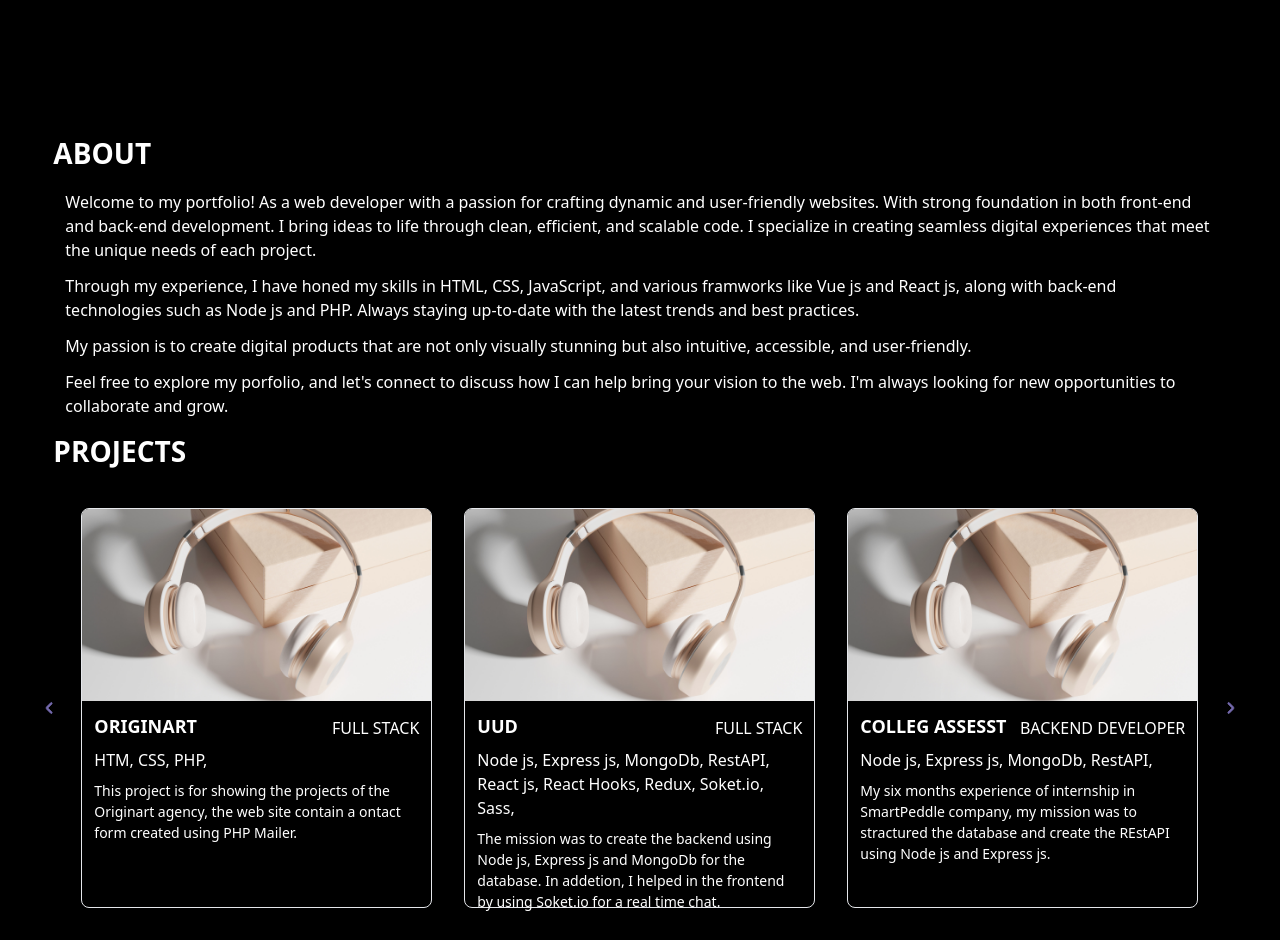
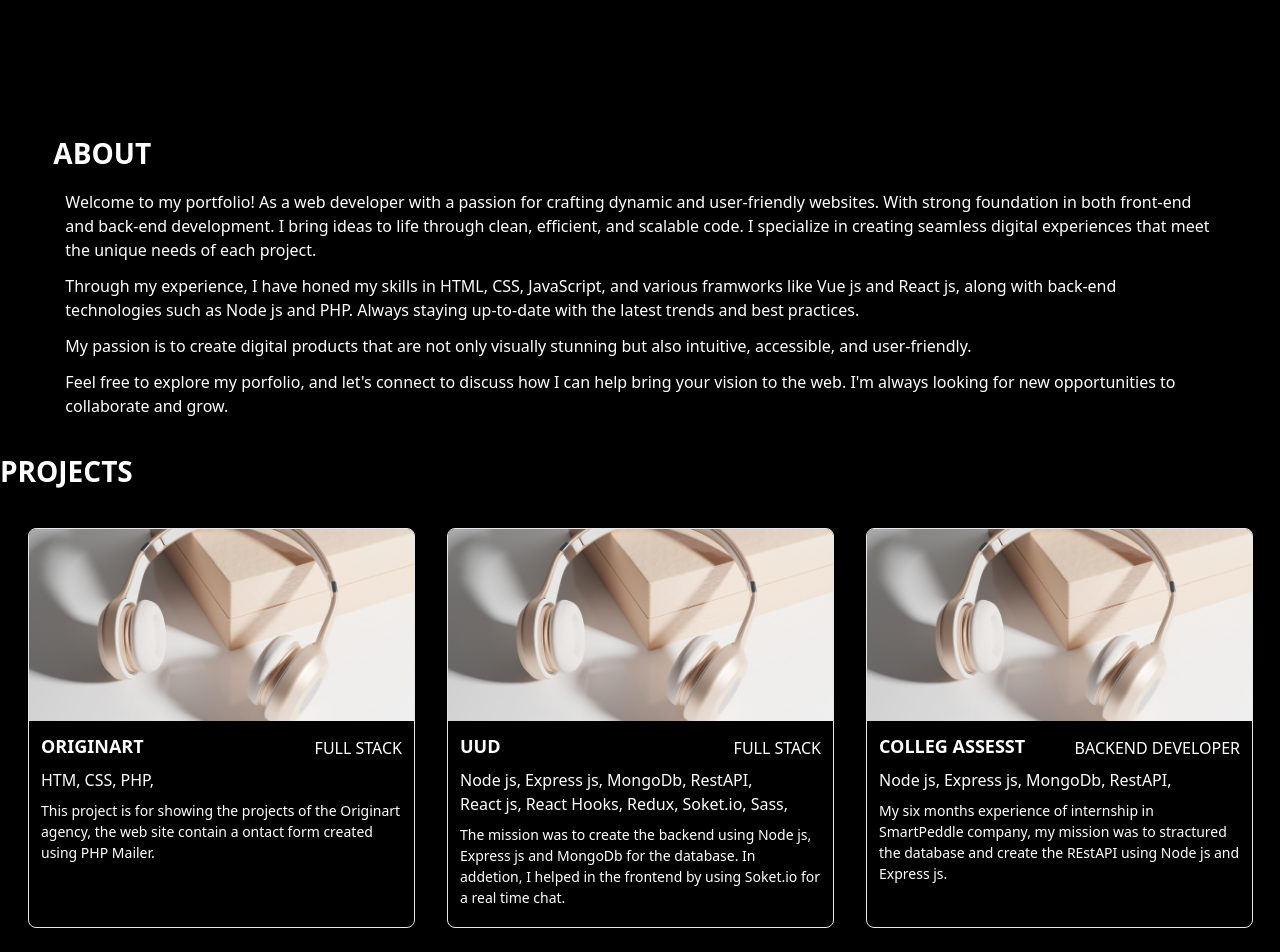
Before and after one commit to Douaa19/MyPortfolio24, a React (Create React App) app: page / in a window 1280 px wide. Shown: the part 560-1512 px from the top of the page. Built offline with nearby package versions, Linux system fonts and the light colour scheme.

Commit message:
fixWidthProjectsSection

```diff
--- a/src/components/layout/About.js
+++ b/src/components/layout/About.js
@@ -2,7 +2,7 @@ import React from "react";
 
 function About(props) {
   return (
-    <div className={`pb-4 flex justify-center items-center w-full`} id="about">
+    <div className={`pb-8 flex justify-center items-center w-full`} id="about">
       <div className="flex flex-col justify-center items-start w-11/12">
         <div className="md:mb-4 ssm:mb-4">
           <h2
--- a/src/components/layout/Projects.js
+++ b/src/components/layout/Projects.js
@@ -7,8 +7,9 @@ function Projects(props) {
 
   return (
     <div
-      className={`pb-4 flex flex-col justify-center items-start w-11/12`}
+      className={`pb-8 flex justify-center items-center w-full`}
       id="projects">
+      <div className="w-full">
         <div className="md:mb-4 ssm:mb-4">
           <h2
             className={`uppercase md:text-28 ssm:text-24 font-bold ${
@@ -19,6 +20,7 @@ function Projects(props) {
         </div>
         <CardGrid projects={myProjects} light={props.light} />
       </div>
+    </div>
   );
 }
 
```
Lines whose indentation alone changed are shown as unchanged.
